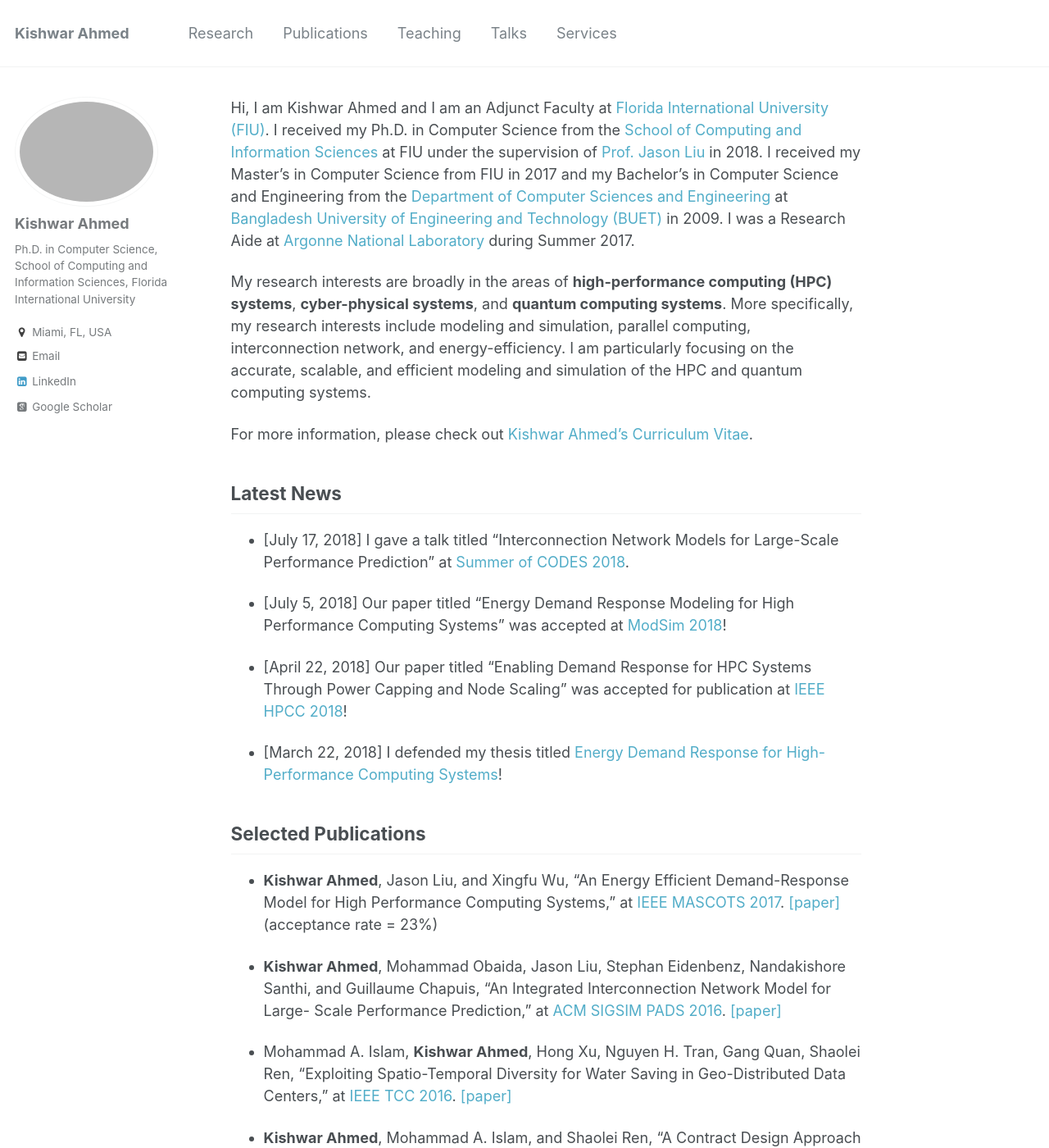
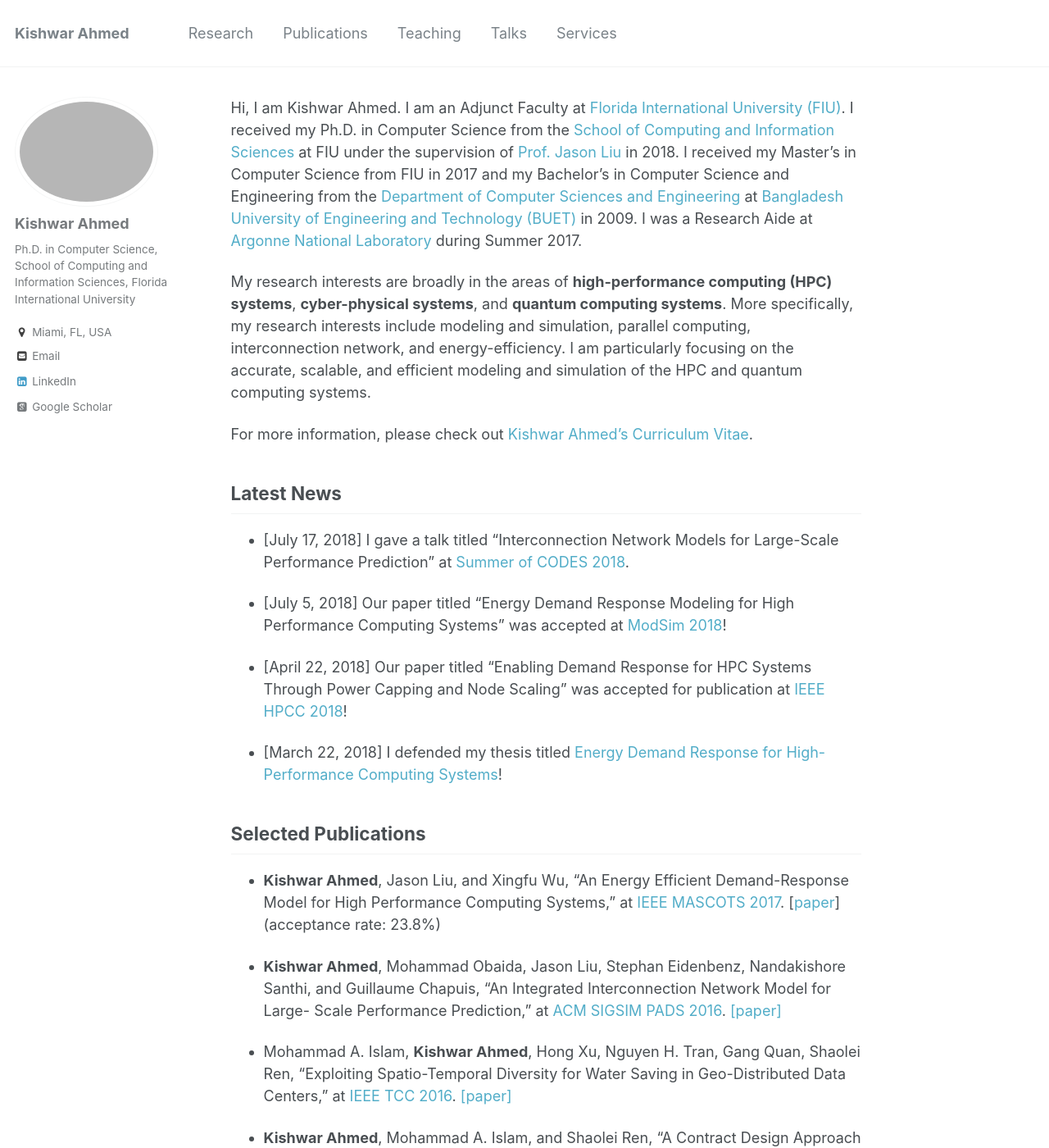
Before and after one commit to kishwarbd/kishwarbd.github.io, a Jekyll site: the page built from _pages/about.md, in a window 1280 px wide and 1400 px high. Shown: the whole window at 82% size. Built offline with Jekyll 4.4.1, drawn with Linux system fonts in a browser that asks for light colours; some web fonts are replaced; some of the changed text lies outside the part shown.

Commit message:
updates.

```diff
--- a/_pages/about.md
+++ b/_pages/about.md
@@ -7,7 +7,7 @@ redirect_from:
   - /about.html
 ---
 
-Hi, I am Kishwar Ahmed and I am an Adjunct Faculty at [Florida International
+Hi, I am Kishwar Ahmed. I am an Adjunct Faculty at [Florida International
 University (FIU)](https://www.fiu.edu). I received my Ph.D. in Computer Science from the
 [School of Computing and Information
 Sciences](https://www.cis.fiu.edu) at FIU under the supervision of [Prof.
@@ -35,12 +35,12 @@ For more information, please check out [Kishwar Ahmed’s Curriculum Vitae](http
 
 ## Selected Publications
 
-*  **Kishwar Ahmed**, Jason Liu, and Xingfu Wu, “An Energy Efficient Demand-Response Model for High Performance Computing Systems,” at [IEEE MASCOTS 2017](https://mascots2017.cs.ucalgary.ca/). [[paper]](https://ieeexplore.ieee.org/document/8107444/) (acceptance rate = 23%)
+*  **Kishwar Ahmed**, Jason Liu, and Xingfu Wu, “An Energy Efficient Demand-Response Model for High Performance Computing Systems,” at [IEEE MASCOTS 2017](https://mascots2017.cs.ucalgary.ca/). [[paper](https://ieeexplore.ieee.org/document/8107444/)] (acceptance rate: 23.8%)
 
 * **Kishwar Ahmed**, Mohammad Obaida, Jason Liu, Stephan Eidenbenz, Nandakishore Santhi, and Guillaume Chapuis, “An Integrated Interconnection Network Model for Large- Scale Performance Prediction,” at [ACM SIGSIM PADS 2016](https://www.acm-sigsim-pads.org/). [[paper]](https://dl.acm.org/citation.cfm?id=2901396)
 
 * Mohammad A. Islam, **Kishwar Ahmed**, Hong Xu, Nguyen H. Tran, Gang Quan, Shaolei Ren, “Exploiting Spatio-Temporal Diversity for Water Saving in Geo-Distributed Data Centers,” at [IEEE TCC 2016](https://www.computer.org/web/tcc). [[paper]](https://ieeexplore.ieee.org/document/7420641/)
 
-* **Kishwar Ahmed**, Mohammad A. Islam, and Shaolei Ren, “A Contract Design Approach for Colocation Data Center Demand Response,” at [IEEE/ACM ICCAD 2015](https://iccad.com/). [[paper]](https://ieeexplore.ieee.org/document/7372629/) (acceptance rate = 24%)
+* **Kishwar Ahmed**, Mohammad A. Islam, and Shaolei Ren, “A Contract Design Approach for Colocation Data Center Demand Response,” at [IEEE/ACM ICCAD 2015](https://iccad.com/). [[paper]](https://ieeexplore.ieee.org/document/7372629/) (acceptance rate: 24.6%)
 
-* **Kishwar Ahmed**, Mohammad A. Islam, Shaolei Ren, and Gang Quan, “Can Data Center Become Water Self-Sufficient?,” at [USENIX HotPower 2014](https://www.usenix.org/conference/hotpower14). [[paper]](https://www.usenix.org/conference/hotpower14/technical-sessions/presentation/can-data-center-become-water-self-sufficient) (acceptance rate = 34%)
+* **Kishwar Ahmed**, Mohammad A. Islam, Shaolei Ren, and Gang Quan, “Can Data Center Become Water Self-Sufficient?,” at [USENIX HotPower 2014](https://www.usenix.org/conference/hotpower14). [[paper]](https://www.usenix.org/conference/hotpower14/technical-sessions/presentation/can-data-center-become-water-self-sufficient) (acceptance rate: 34%)
```
Also changed, not shown: 1 other file.
